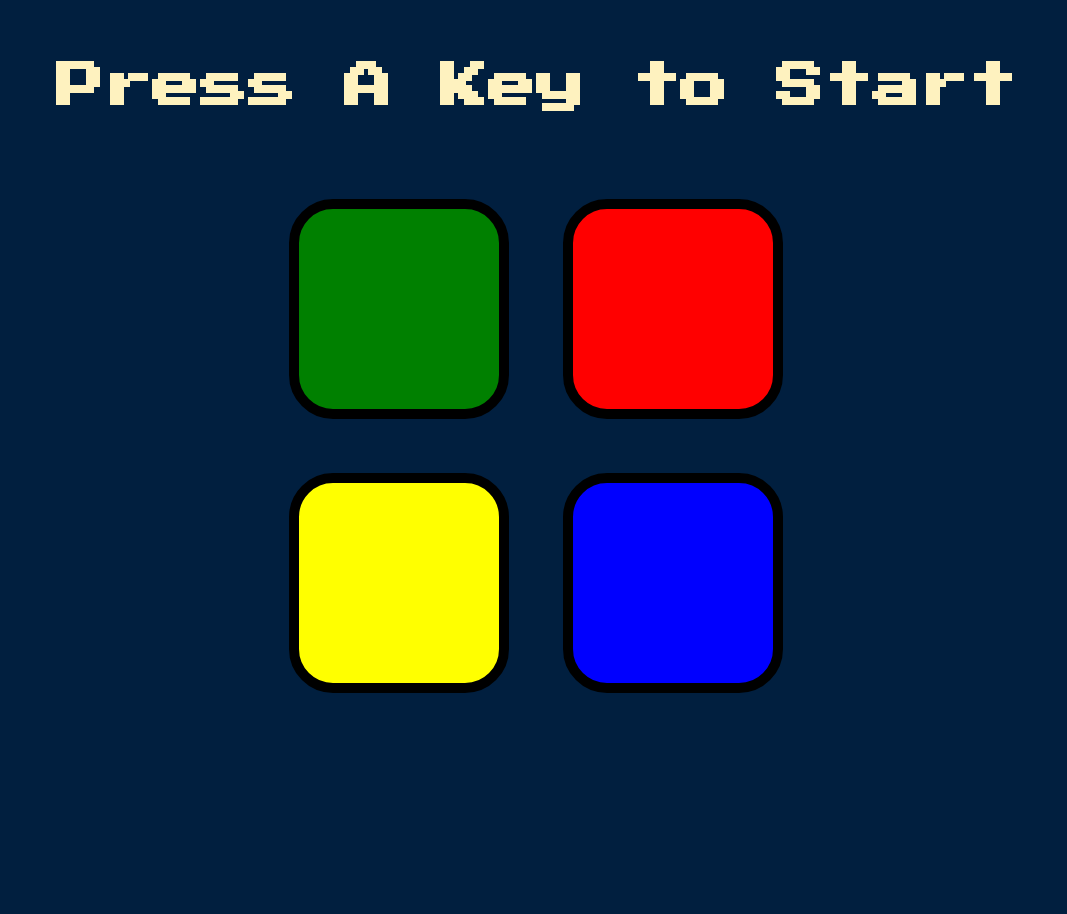
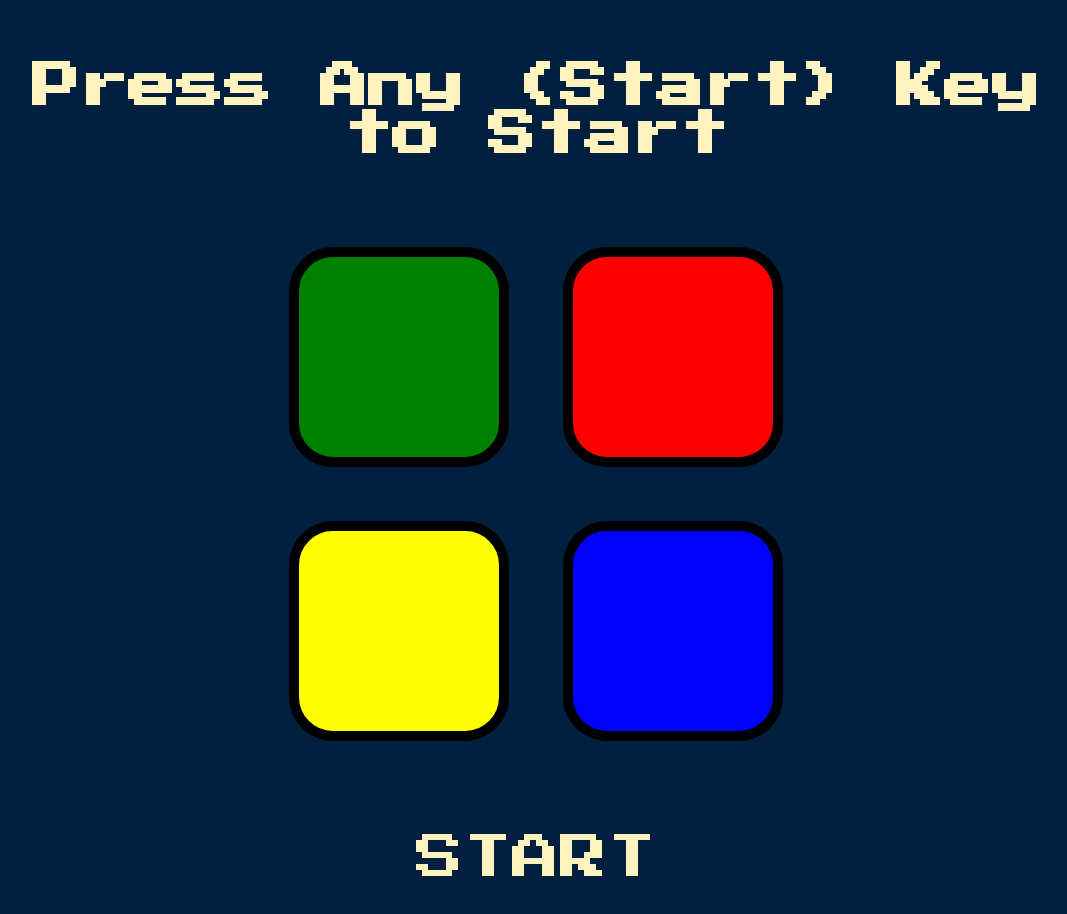
Before and after one commit to akshaypx/simon-game, a plain HTML site: page index.html in a window 1280 px wide. Shown: the whole page, without its empty margins (104-1171 px from the left). Before the commit the page ends 800 px from the top, so only its background shows below. Drawn offline with nearby package versions, Linux system fonts and the light colour scheme.

Commit message:
Update index.html

```diff
--- a/index.html
+++ b/index.html
@@ -11,7 +11,7 @@
   </head>
 
   <body>
-    <h1 id="level-title">Press A Key to Start</h1>
+    <h1 id="level-title">Press Any (Start) Key to Start</h1>
     <div class="container">
       <div lass="row">
         <div type="button" id="green" class="btn green"></div>
@@ -25,6 +25,10 @@
       </div>
     </div>
 
+    <div class="row">
+      <div type="button" id="level-title" class="starting">START</div>
+    </div>
+
     <script src="https://ajax.googleapis.com/ajax/libs/jquery/3.5.1/jquery.min.js"></script>
     <script src="./game.js"></script>
   </body>
```
